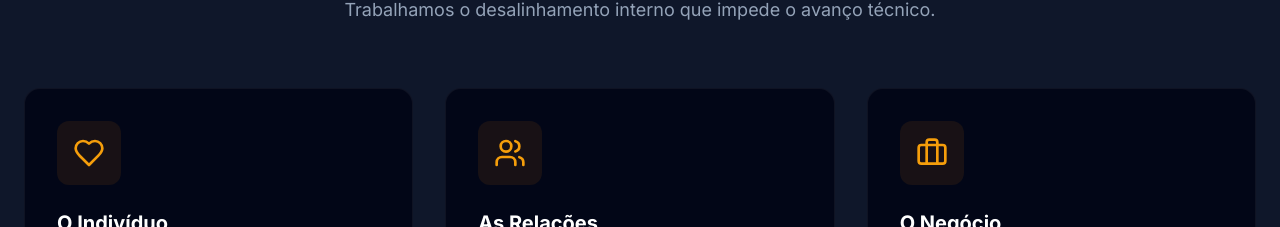
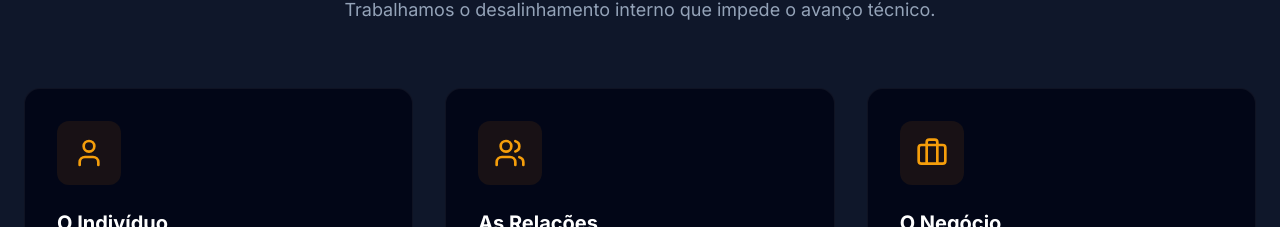
Before and after one commit to thiagodepizzol-dev/360, a React (Vite) app: page / in a window 1280 px wide. Shown: the part 1012-1239 px from the top of the page. Built offline with nearby package versions, Linux system fonts and the light colour scheme.

Commit message:
feat: Update icons for "O Indivíduo" section
Replaced the 'Heart' icon with 'User' in the "O Indivíduo" section of the features to better represent personal development and identity alignment. Added 'Contact' and 'User' icons to the import list.

```diff
--- a/App.tsx
+++ b/App.tsx
@@ -16,6 +16,8 @@ import {
   TrendingUp,
   Compass,
   Star,
+  Contact,
+  User,
   Play,
   X
 } from 'lucide-react';
@@ -139,7 +141,7 @@ const Features: React.FC = () => {
         <div className="grid md:grid-cols-3 gap-8">
           {[
             {
-              icon: <Heart className="w-8 h-8 text-amber-500" />,
+              icon: <User className="w-8 h-8 text-amber-500" />,
               title: "O Indivíduo",
               description: "Alinhamento interno e cura emocional para sustentar o crescimento."
             },
```
